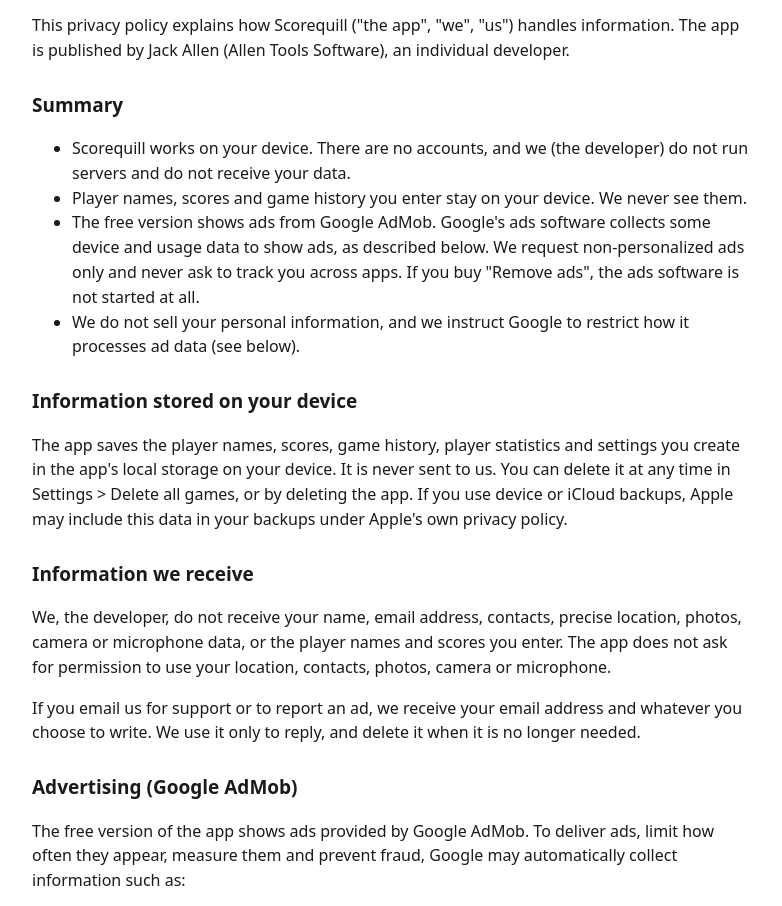
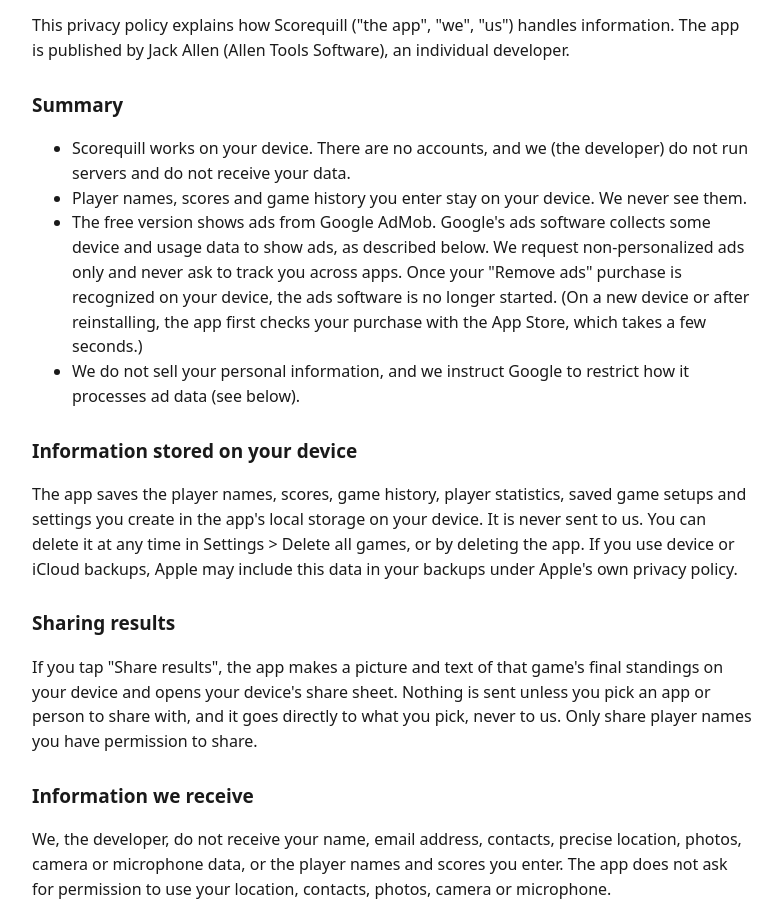
Before and after one commit to allentoolssoftware/allentoolssoftware.github.io, a plain HTML site: page scorequill/privacy.html in a window 1280 px wide. Shown: the part 127-1033 px from the top of the page, without its empty margins (248-1030 px from the left). Drawn offline with Linux system fonts and the light colour scheme.

Commit message:
Update Scorequill privacy and support pages (share results, saved setups)

```diff
--- a/scorequill/privacy.html
+++ b/scorequill/privacy.html
@@ -3,9 +3,11 @@
 <p><strong>Effective date:</strong> November 14, 2026</p>
 <p>This privacy policy explains how Scorequill ("the app", "we", "us") handles information. The app is published by Jack Allen (Allen Tools Software), an individual developer.</p>
 <h2>Summary</h2>
-<ul><li>Scorequill works on your device. There are no accounts, and we (the developer) do not run servers and do not receive your data.</li><li>Player names, scores and game history you enter stay on your device. We never see them.</li><li>The free version shows ads from Google AdMob. Google's ads software collects some device and usage data to show ads, as described below. We request non-personalized ads only and never ask to track you across apps. If you buy "Remove ads", the ads software is not started at all.</li><li>We do not sell your personal information, and we instruct Google to restrict how it processes ad data (see below).</li></ul>
+<ul><li>Scorequill works on your device. There are no accounts, and we (the developer) do not run servers and do not receive your data.</li><li>Player names, scores and game history you enter stay on your device. We never see them.</li><li>The free version shows ads from Google AdMob. Google's ads software collects some device and usage data to show ads, as described below. We request non-personalized ads only and never ask to track you across apps. Once your "Remove ads" purchase is recognized on your device, the ads software is no longer started. (On a new device or after reinstalling, the app first checks your purchase with the App Store, which takes a few seconds.)</li><li>We do not sell your personal information, and we instruct Google to restrict how it processes ad data (see below).</li></ul>
 <h2>Information stored on your device</h2>
-<p>The app saves the player names, scores, game history, player statistics and settings you create in the app's local storage on your device. It is never sent to us. You can delete it at any time in Settings &gt; Delete all games, or by deleting the app. If you use device or iCloud backups, Apple may include this data in your backups under Apple's own privacy policy.</p>
+<p>The app saves the player names, scores, game history, player statistics, saved game setups and settings you create in the app's local storage on your device. It is never sent to us. You can delete it at any time in Settings &gt; Delete all games, or by deleting the app. If you use device or iCloud backups, Apple may include this data in your backups under Apple's own privacy policy.</p>
+<h2>Sharing results</h2>
+<p>If you tap "Share results", the app makes a picture and text of that game's final standings on your device and opens your device's share sheet. Nothing is sent unless you pick an app or person to share with, and it goes directly to what you pick, never to us. Only share player names you have permission to share.</p>
 <h2>Information we receive</h2>
 <p>We, the developer, do not receive your name, email address, contacts, precise location, photos, camera or microphone data, or the player names and scores you enter. The app does not ask for permission to use your location, contacts, photos, camera or microphone.</p>
 <p>If you email us for support or to report an ad, we receive your email address and whatever you choose to write. We use it only to reply, and delete it when it is no longer needed.</p>
```
Also changed, not shown: scorequill/support.html (+1 -1 lines).
